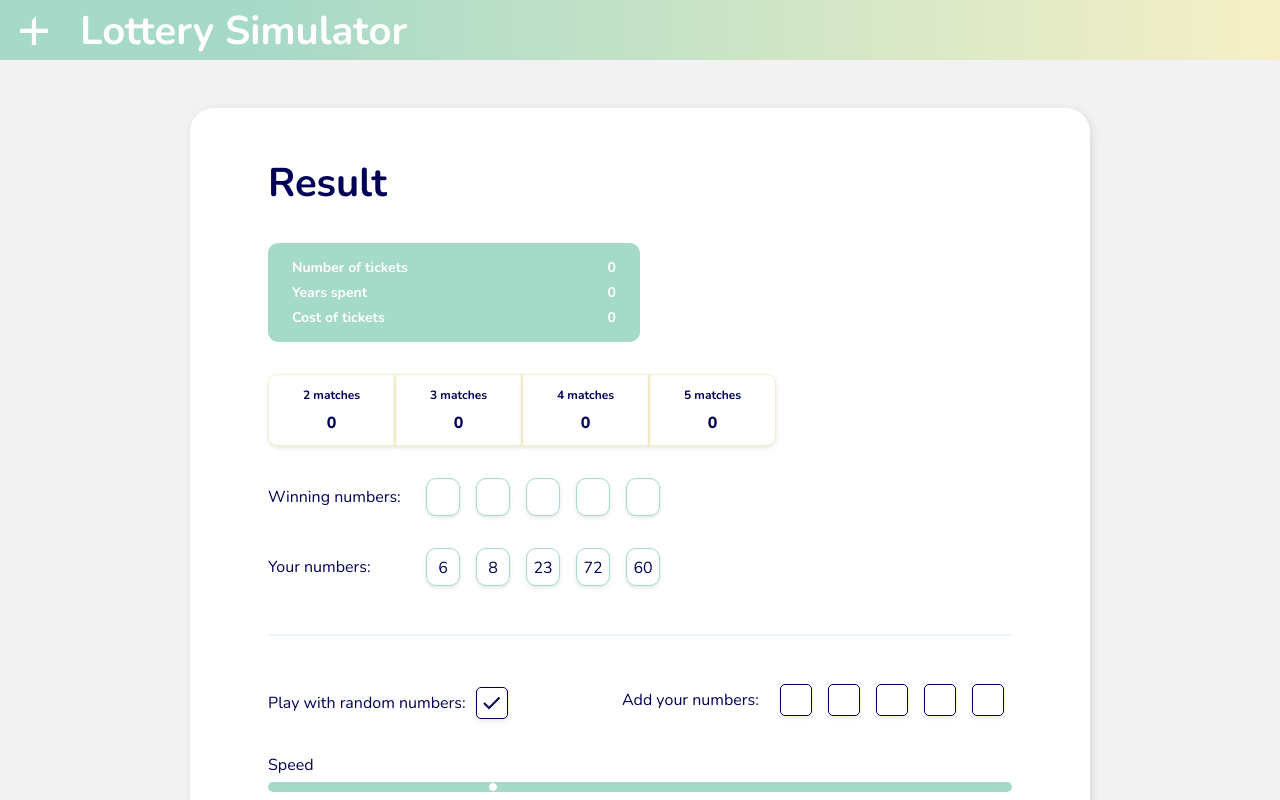
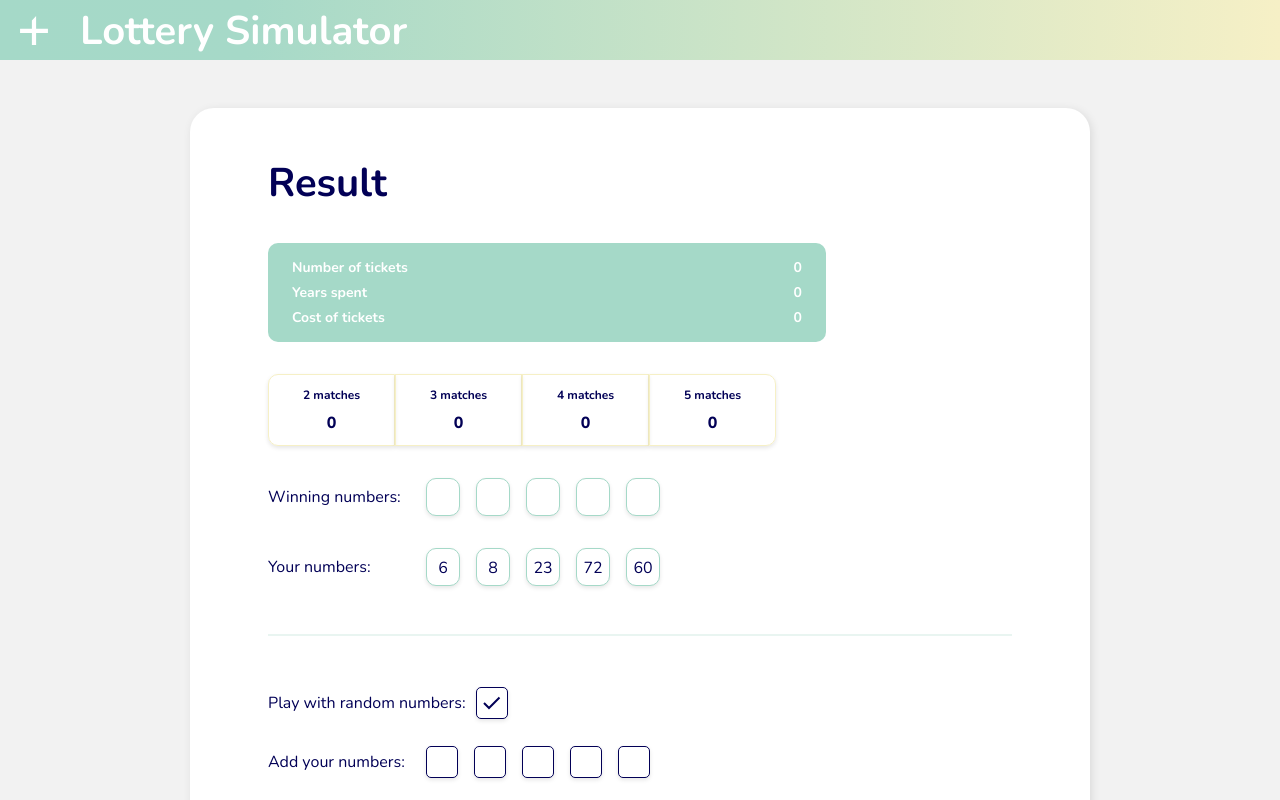
Before and after one commit to brigittaforrai/lotterySimulator, a Vue app: page / in a window 1280 px wide. Shown: the top 800 px of the page. Built offline with nearby package versions, Linux system fonts and the light colour scheme.

Commit message:
tablet sizes, narrow phone sizes

```diff
--- a/src/App.vue
+++ b/src/App.vue
@@ -23,6 +23,10 @@ html, body, body * {
   box-sizing: border-box;
 }
 
+html {
+    background-color: #F2F2F2;
+}
+
 #app {
   font-family: $font;
   -webkit-font-smoothing: antialiased;
@@ -30,15 +34,8 @@ html, body, body * {
   color: $dark-color;
 
   width: 100vw;
-  height: 100vh;
-  background-color: #F2F2F2;
-
-
-  @include phone {
-    min-height: 100vh;
-    height: 100%;
-    padding-bottom: 20px;
-  }
+  min-height: 100vh;
+  height: 100%;
 }
 
 </style>
--- a/src/components/Checkbox.vue
+++ b/src/components/Checkbox.vue
@@ -86,6 +86,10 @@ export default {
     align-items: start;
     // margin-top: 32px;
 
+    @include tablet {
+      flex-wrap: wrap;
+    }
+
     @include phone {
       flex-wrap: wrap;
     }
@@ -134,6 +138,11 @@ export default {
         }
       }
 
+      @include tablet {
+        width: 100%;
+        margin-bottom: 24px;
+      }
+
       @include phone {
         width: 100%;
         margin-bottom: 18px;
@@ -161,6 +170,10 @@ export default {
         grid-template-columns: auto auto;
       }
 
+      @include mini-phone {
+        display: block;
+      }
+
       .error-msg {
         position: absolute;
         left: 156px;
@@ -173,6 +186,10 @@ export default {
       }
       .input-cont {
         display: flex;
+
+        @include mini-phone {
+          margin-top: 8px;
+        }
         input {
           box-sizing: border-box;
           background-color: white;
@@ -191,12 +208,15 @@ export default {
           text-transform: uppercase;
           color: $dark-color;
 
+          @include mini-phone {
+            margin: 0 8px 0 0;
+          }
+
           @include phone {
             width: 24px;
             height: 24px;
             border-radius: 5px;
             padding: 3px;
-
             font-size: 12px;
             line-height: 16px;
           }
--- a/src/components/NumberView.vue
+++ b/src/components/NumberView.vue
@@ -33,15 +33,16 @@ export default {
 
         @include phone {
             grid-template-columns: auto auto;
-            p {
-              min-width: 100px;
-            }
         }
 
         p {
           @include phone {
             font-size: 12px;
             line-height: 16px;
+            min-width: 100px;
+          }
+          @include mini-phone {
+            min-width: 50px;
           }
         }
         div {
--- a/src/components/Simulator.vue
+++ b/src/components/Simulator.vue
@@ -70,6 +70,7 @@ export default {
 
         @include phone {
             padding: 16px;
+            padding-bottom: 32px;
             margin: 16px;
             width: calc(100% - 32px);
         }
--- a/src/components/StatsView.vue
+++ b/src/components/StatsView.vue
@@ -42,6 +42,10 @@ export default {
         max-width: 50%;
         min-width: 220px;
 
+        @include tablet {
+            max-width: 75%;
+        }
+
         @include phone {
             width: 100%;
             max-width: 100%;
--- a/src/styles/mediaQueries.scss
+++ b/src/styles/mediaQueries.scss
@@ -3,6 +3,10 @@ $desktop: 1024px;    // Desktop screen size.
 $tablet: 720px; // Tablet screen size.
 $phone: 320px;  // Phone screen size.
 
+
+@mixin mini-phone {
+  @media (max-width: $phone) { @content; }
+}
 @mixin phone {
   @media (max-width: $tablet - 1) { @content; }
 }
```
Lines whose indentation alone changed are shown as unchanged.
